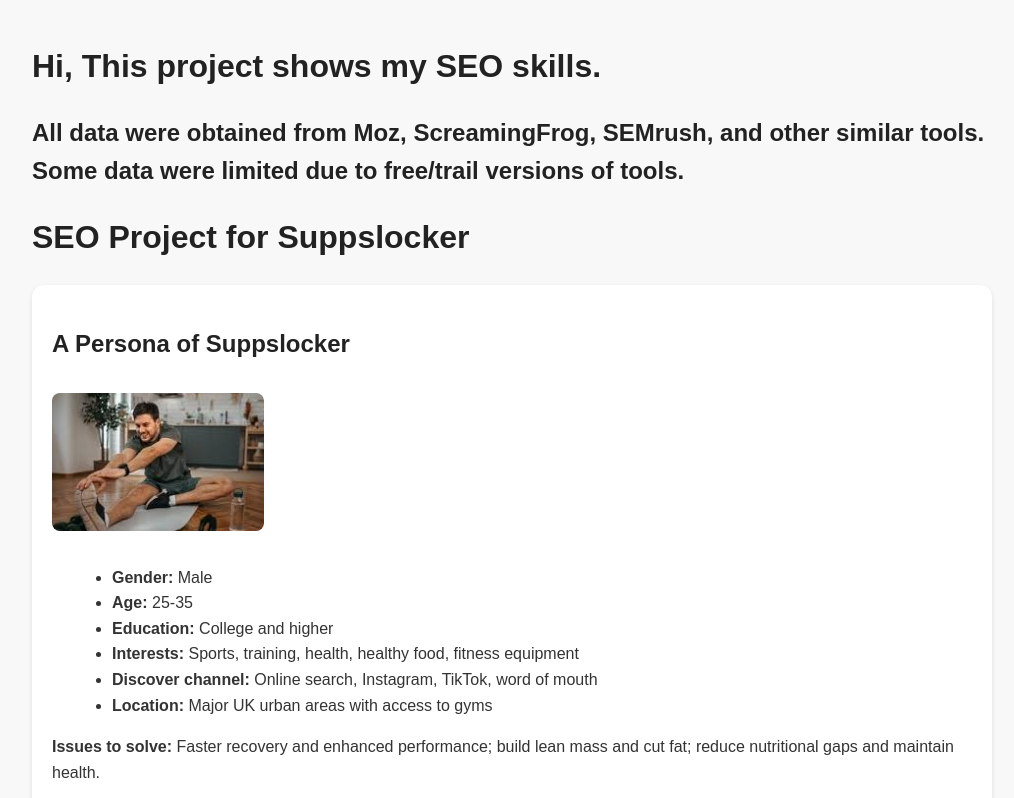
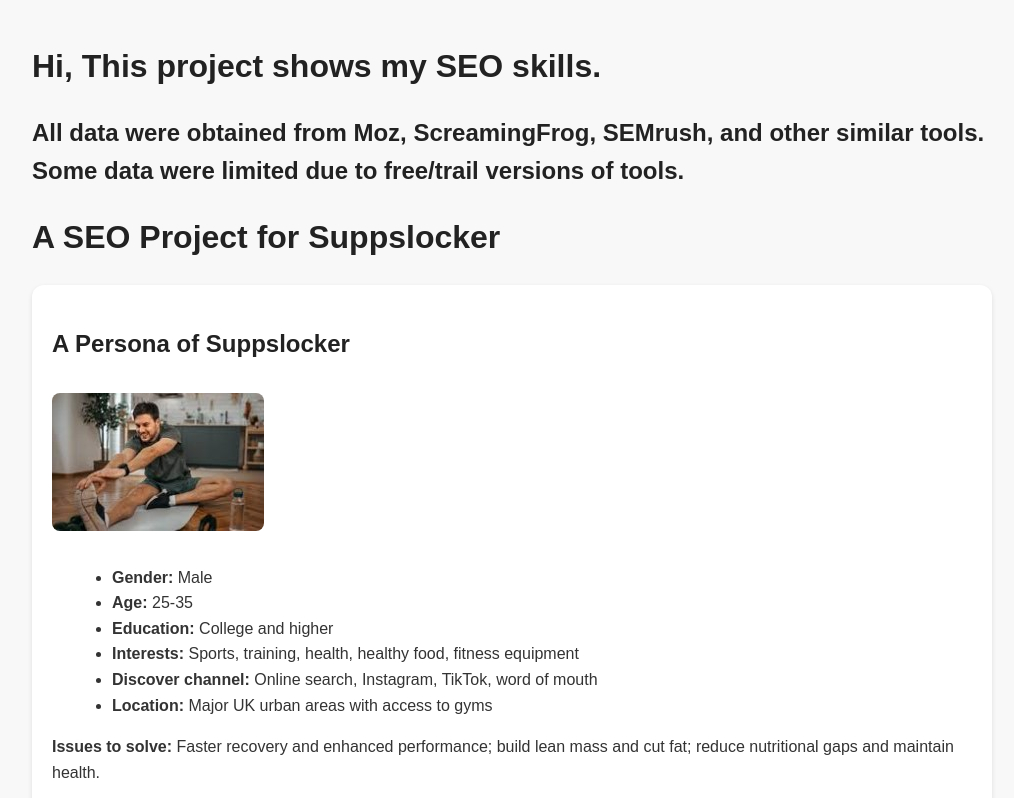
Before and after one commit to KKYLETEST/aseoproject.github.io, a plain HTML site: page index.html in a window 1280 px wide. Shown: the top 798 px of the page, without its empty margins (128-1142 px from the left). Drawn offline with Linux system fonts and the light colour scheme.

Commit message:
Update index.html

```diff
--- a/index.html
+++ b/index.html
@@ -19,7 +19,7 @@
   </style>
 </head>
 <body>
-  <h1>SEO Project for Suppslocker</h1>
+  <h1>A SEO Project for Suppslocker</h1>
 
   <div class="section">
     <h2>A Persona of Suppslocker</h2>
```
